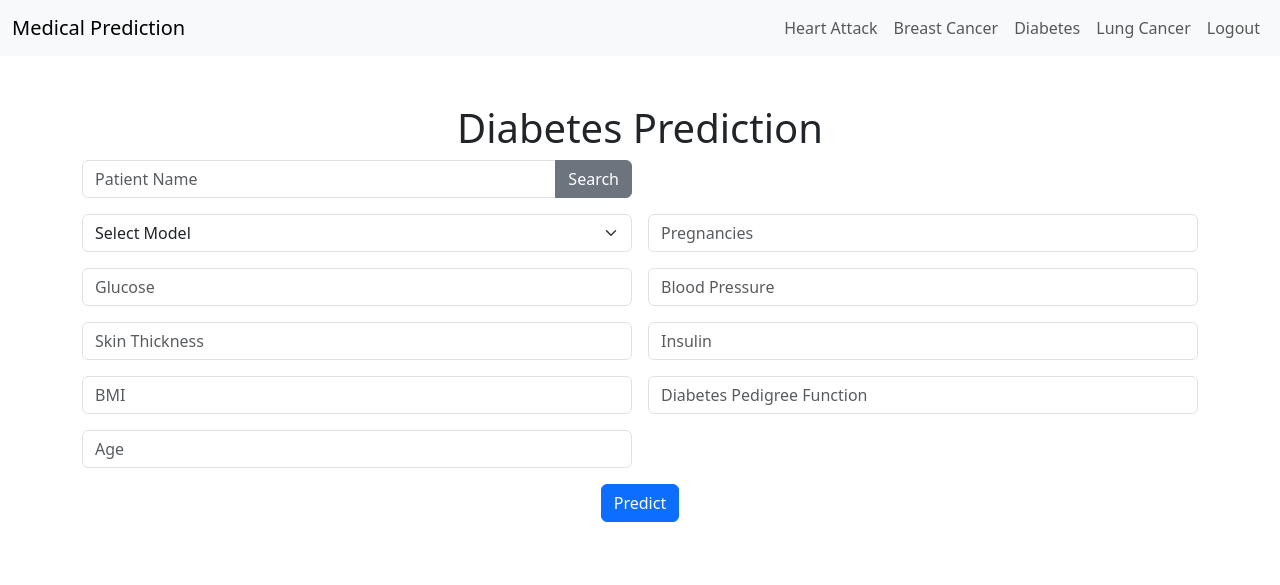
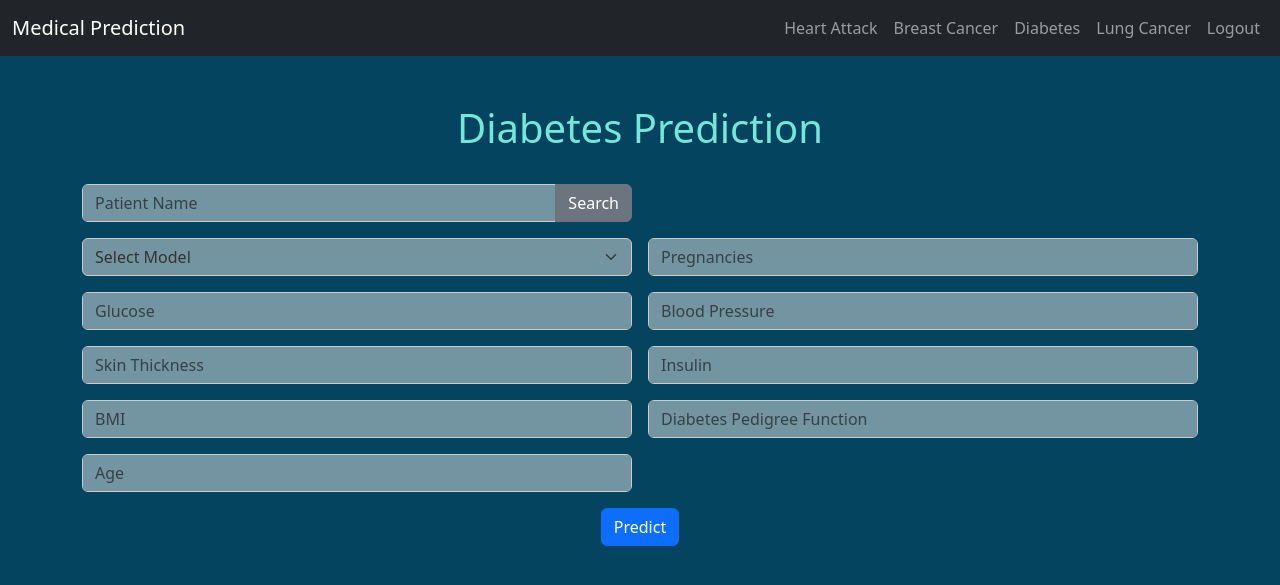
Before and after one commit to arnavj1903/Disease-Prediction-Using-ML-DL-and-QML, a Flask app: page /diabetes in a window 1280 px wide. Shown: the top 585 px of the page. Run offline with Flask 3, Linux system fonts and the light colour scheme; the visitor is signed in with stand-in values (Sample User, id 1); parts of the project's set-up code (start-up, migrations or seed data) failed here and were passed over.

Commit message:
changed frontend

```diff
--- a/templates/authenticated_home.html
+++ b/templates/authenticated_home.html
@@ -2,7 +2,7 @@
 {% block title %}Welcome{% endblock %}
 {% block content %}
     <div class="text-center">
-        <h1>Welcome, Doctor</h1>
+        <h1 style="color: #75e6da;">Welcome, Doctor</h1>
         <h3>About Us</h3>
         <p>Our platform uses advanced machine learning models to predict the likelihood of various diseases, assisting you in providing better patient care.</p>
         <h4 class="mt-5">Select a Disease</h4>
--- a/templates/base.html
+++ b/templates/base.html
@@ -3,10 +3,32 @@
 <head>
     <title>Medical Prediction - {% block title %}{% endblock %}</title>
     <link href="https://cdn.jsdelivr.net/npm/bootstrap@5.3.0/dist/css/bootstrap.min.css" rel="stylesheet">
+    <style>
+        input.form-control,
+        textarea.form-control,
+        select.form-control,
+        select.form-select {
+          background-color:rgba(234, 234, 234, 0.48);  /* Light gray background */
+          color: #333;                /* Dark text */
+          border: 1px solid #ccc;     /* Optional: subtle border */
+        }
+
+        input.form-control:focus,
+        textarea.form-control:focus,
+        select.form-control:focus,
+        select.form-select:focus {
+          background-color:rgba(234, 234, 234, 0.48);  /* Slightly darker on focus */
+          color: #000;
+          outline: none;
+          box-shadow: none;
+        }
+      </style>
+
+
 </head>
-<body>
+<body style="background-color:#05445e; color: white;">
     {% if session.username %}
-    <nav class="navbar navbar-expand-lg navbar-light bg-light">
+    <nav class="navbar navbar-expand-lg navbar-dark bg-dark">
         <div class="container-fluid">
             <a class="navbar-brand" href="{{ url_for('authenticated_home') }}">Medical Prediction</a>
             <button class="navbar-toggler" type="button" data-bs-toggle="collapse" data-bs-target="#navbarNav" aria-controls="navbarNav" aria-expanded="false" aria-label="Toggle navigation">
--- a/templates/breast-cancer.html
+++ b/templates/breast-cancer.html
@@ -1,7 +1,7 @@
 {% extends "base.html" %}
 {% block title %}Breast Cancer Prediction{% endblock %}
 {% block content %}
-    <h1 class="text-center">Breast Cancer Prediction</h1>
+    <h1 class="text-center" style="color: #75e6da;">Breast Cancer Prediction</h1><br>
     <form id="searchForm" method="post" class="row g-3 mb-3">
         <div class="col-6">
             <div class="input-group">
--- a/templates/diabetes.html
+++ b/templates/diabetes.html
@@ -1,7 +1,7 @@
 {% extends "base.html" %}
 {% block title %}Diabetes Prediction{% endblock %}
 {% block content %}
-    <h1 class="text-center">Diabetes Prediction</h1>
+    <h1 class="text-center" style="color: #75e6da;">Diabetes Prediction</h1><br>
     <form id="searchForm" method="post" class="row g-3 mb-3">
         <div class="col-6">
             <div class="input-group">
--- a/templates/heart-attack.html
+++ b/templates/heart-attack.html
@@ -1,7 +1,7 @@
 {% extends "base.html" %}
 {% block title %}Heart Attack Prediction{% endblock %}
 {% block content %}
-    <h1 class="text-center">Heart Attack Prediction</h1>
+    <h1 class="text-center" style="color: #75e6da;">Heart Attack Prediction</h1><br>
     <form id="searchForm" method="post" class="row g-3 mb-3">
         <div class="col-6">
             <div class="input-group">
--- a/templates/lung-cancer.html
+++ b/templates/lung-cancer.html
@@ -1,7 +1,7 @@
 {% extends "base.html" %}
 {% block title %}Lung Cancer Prediction{% endblock %}
 {% block content %}
-    <h1 class="text-center">Lung Cancer Prediction</h1>
+    <h1 class="text-center" style="color: #75e6da;">Lung Cancer Prediction</h1><br>
     <form id="searchForm" method="post" class="row g-3 mb-3">
         <div class="col-6">
             <div class="input-group">
```
Also changed, not shown: templates/home.html (+4 -4 lines), templates/login.html (+14 -4 lines), instance/medical.db.
